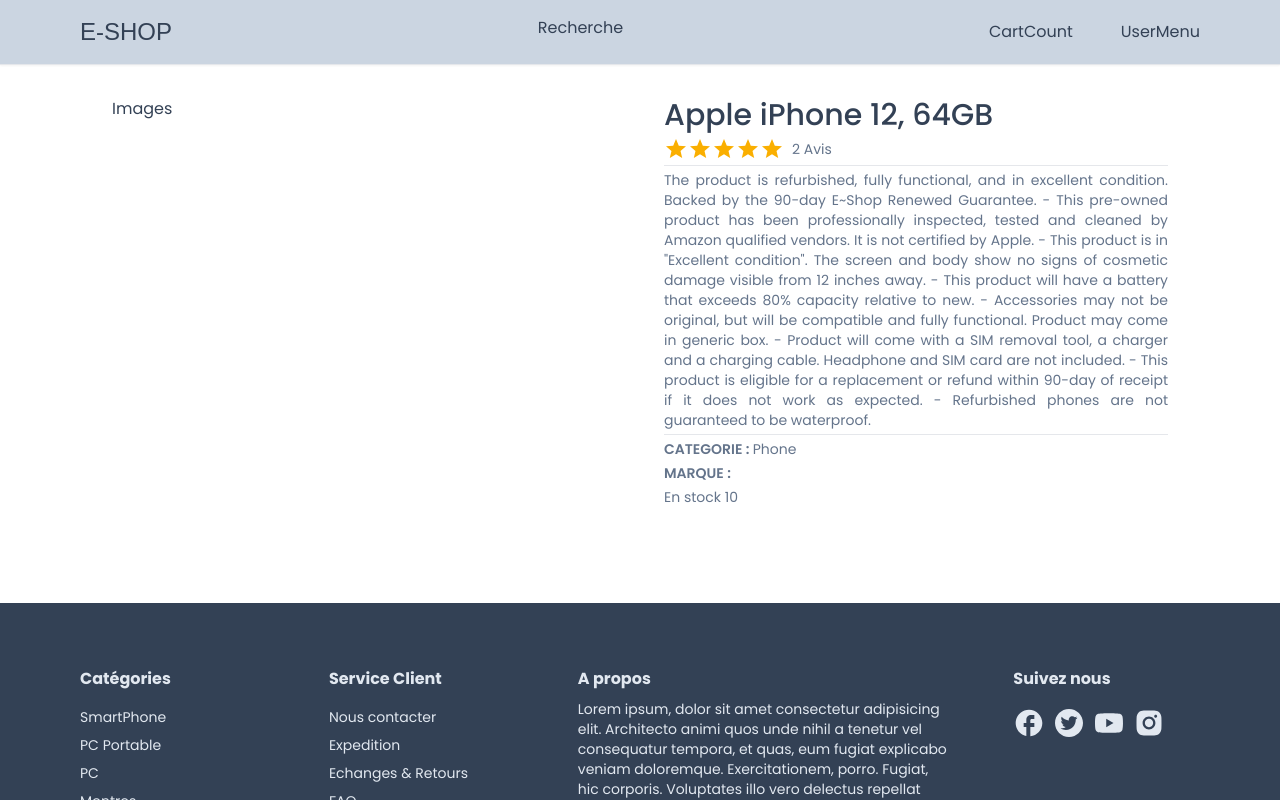
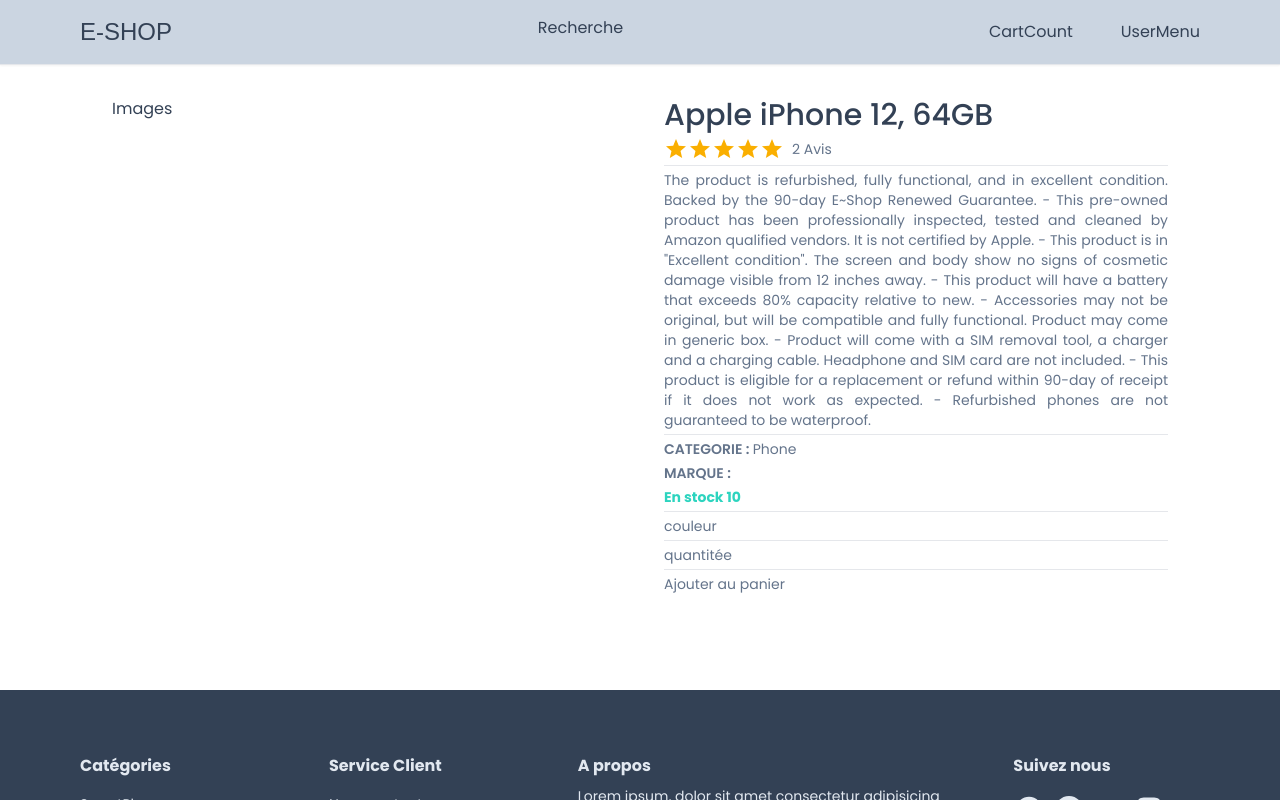
Before and after one commit to NajibACHCHAQ/EShop, a Next.js app: page /product/1 in a window 1280 px wide. Shown: the top 800 px of the page. Built offline with nearby package versions, Linux system fonts and the light colour scheme; a web font is replaced by a local one.

Commit message:
implementation page product

```diff
--- a/app/product/[productId]/ProductDetails.tsx
+++ b/app/product/[productId]/ProductDetails.tsx
@@ -1,16 +1,42 @@
 'use client'
 
 import { Rating } from '@mui/material'
-import React from 'react'
+import React, { useState } from 'react'
 interface ProductDetailsProps{
     product:any
 }
 
+export type CartProductType={
+    id:string,
+    name:string,
+    description:string,
+    brand:string,
+    selectedImg:SelectedTypeImg,
+    qty:number,
+    price:number
+}
+export type SelectedTypeImg ={
+    color:string,
+    colorCode:string,
+    image:string
+}
 const Horizontal =()=>{
     return<hr className='w-[30% my-2]'/>
 }
+
 export const ProductDetails:React.FC<ProductDetailsProps> = ({product}) => {
+const[cartProduct,setCartProduct] = useState <CartProductType>({
+    id:product.id,
+    name:product.name,
+    description:product.description,
+    brand:product.brand,
+    selectedImg:{...product.images[0]},
+    qty:10,
+    price:product.price,
+})
+
     const productRating = product.reviews.reduce((acc:number,item:any) => item.rating + acc,0) / product.reviews.length;
+
   return (
     <div className='grid grid-cols-1 md:grid-cols-2 gap-12'>
         <div>Images</div>
@@ -29,10 +55,16 @@ export const ProductDetails:React.FC<ProductDetailsProps> = ({product}) => {
             <div>
                 <span className='font-semibold'>MARQUE : </span>{product.BRAND}
             </div>
-            <div>
+            <div className={product.inStock ? 'text-teal-400 font-bold' : 'text-grey-400'}>
                 {/* {product.inStock ? 'En stock' : 'Rupture de stock'} */}
-                {product.quantity >0 ? 'En stock ' + product.quantity : 'Rupture de stock'}
+                {product.qty >0 ? 'En stock ' + product.qty : 'Rupture de stock'}
             </div>
+            <Horizontal/>
+            <div>couleur</div>
+            <Horizontal/>
+            <div>quantitée</div>
+            <Horizontal/>
+            <div>Ajouter au panier</div>
         </div>
     </div>
   )
--- a/utils/product.ts
+++ b/utils/product.ts
@@ -7,7 +7,7 @@ export const product = {
     brand: "Apple",
     category: "Phone",
     inStock: true,
-    quantity:10,
+    qty:10,
     images: [
       {
         color: "Black",
```
